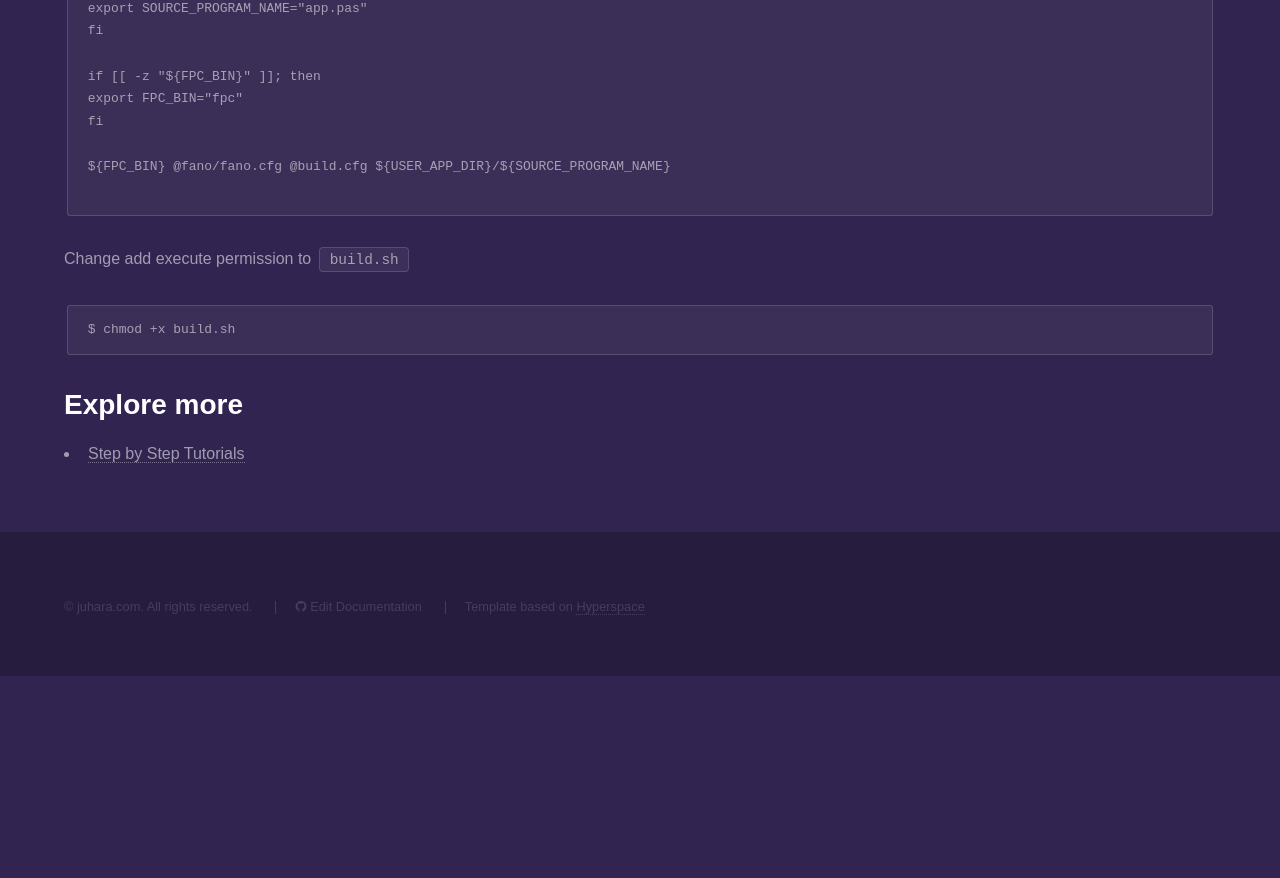
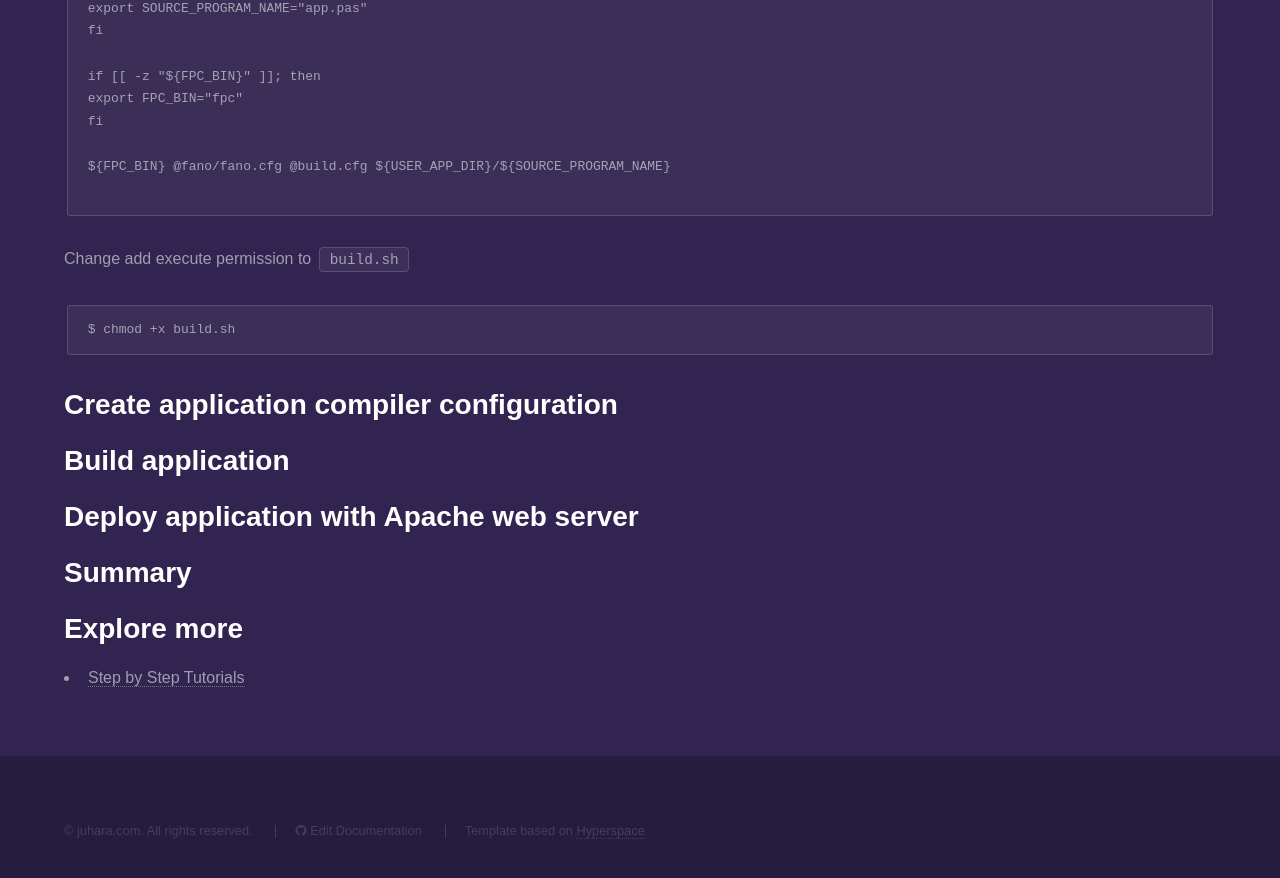
Before and after one commit to fanoframework/fanoframework.github.io, a Jekyll site: the page built from tutorials/hello-world-application/index.md, in a window 1280 px wide and 900 px high, scrolled down 11341 px. Shown: the top 878 px of the window. Built offline with Jekyll 4.4.1, drawn with Linux system fonts in a browser that asks for light colours; our own code applies the rules of GitHub Pages for plain Markdown files; before the commit the page ends 12017 px from its top, so only the background shows below that.

Commit message:
add more content to hello world app tutorial

````diff
--- a/tutorials/hello-world-application/index.md
+++ b/tutorials/hello-world-application/index.md
@@ -490,6 +490,14 @@ Change add execute permission to `build.sh`
 $ chmod +x build.sh
 ```
 
+## Create application compiler configuration
+
+## Build application
+
+## Deploy application with Apache web server
+
+## Summary
+
 ## Explore more
 
 - [Step by Step Tutorials](/tutorials)
````
